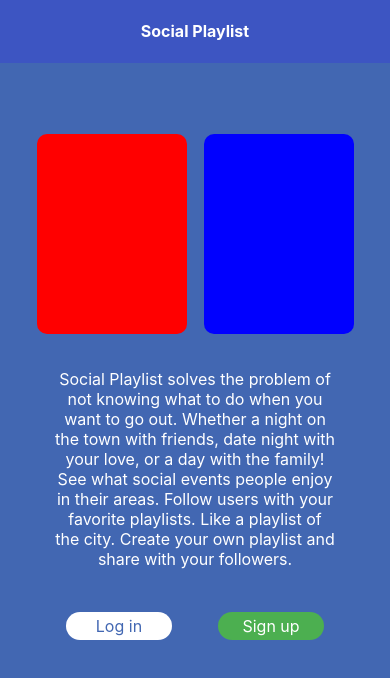
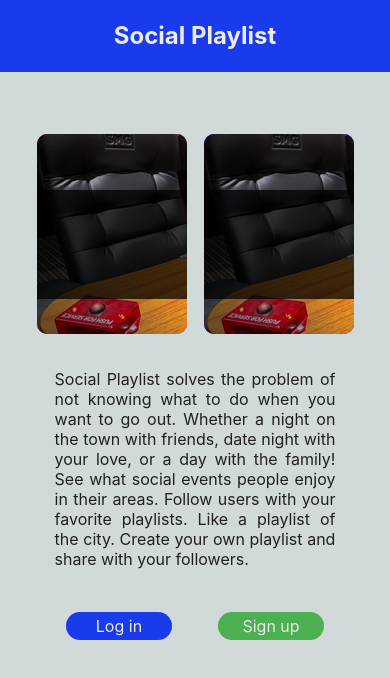
Before and after one commit to zeecelest/livelist-client, a React (Create React App) app: page / in a window 390 px wide. Shown: the top 678 px of the page. Built offline with nearby package versions, Linux system fonts and the light colour scheme; no server answers.

Commit message:
styling of landing, login, and most of userdashboard is done for mobile

```diff
--- a/src/components/App/App.css
+++ b/src/components/App/App.css
@@ -1,33 +1,30 @@
 :root{
-  --color-background: #4267b2;
+  --color-background: #EBEBEB;
+  --color-midColor: #D2D9D9;
+  --color-highlight:#1A3BEB;
+  --color-body:#21201f;
+  --color-newButton:#4caf50;
+  --color-darkMid:#817C7C;
 }
-
-
-
+*{
+  box-sizing: border-box;
+}
 
 .App {
   text-align: center;
 }
 
 body {
-  background-color: var(--color-background);
+  background-color: var(--color-midColor);
   min-height: 100vh;
   display: flex;
   flex-direction: column;
   align-items: center;
   justify-content: center;
   font-size: 1rem;
-  color: black;
+  color: var(--color-midColor);
   padding-left: 5%;
   padding-right: 5%;
-}
-
-.App-link {
-  color: #61dafb;
-}
-.h1 {
-  color: lightblue;
-  font-size: 2rem;
 }
 a{
   text-decoration: none;
--- a/src/components/Header/Header.css
+++ b/src/components/Header/Header.css
@@ -1,21 +1,21 @@
 .titleLink{
     text-decoration: none;
-    color: white;
+    color: var(--color-background);
     align-self: flex-start;
+    font-size: 1.5rem;
 }
 .logoutLink{
-    color: white;
-    align-self: flex-end;
+    color: var(--color-background);
 }
 .headerContainer{
-    background-color: rgba(52, 42, 232, 0.281);
+    background-color: var(--color-highlight);
     width:100%;
     position: absolute;
     top: 0;
     left: 0;
     display:flex;
     flex-direction: row;
-    justify-content: space-evenly;
-    align-items: flex-end;
+    justify-content: space-around;
+    align-items: center;
     align-content: flex-start;
 }
--- a/src/components/LandingPage/LandingPage.css
+++ b/src/components/LandingPage/LandingPage.css
@@ -1,9 +1,9 @@
 @media(max-width: 500px) {
   .nav-login {
     text-decoration: none;
-    color: #4267b2;
+    color: var(--color-background);
     margin-top: 2%;
-    background-color: white;
+    background-color: var(--color-highlight);
     border-radius: 25px;
     width: 30%;
     line-height: 1.75rem;
@@ -11,9 +11,9 @@
   }
   .nav-signup {
     text-decoration: none;
-    color: white;
+    color: var(--color-background);
     margin-top: 2%;
-    background-color: #4caf50;
+    background-color: var(--color-newButton);
     border-radius: 25px;
     width: 30%;
     line-height: 1.75rem;
@@ -27,14 +27,16 @@
     margin-top: 10%;
   }
   .descBody {
-    color: white;
+    color: var(--color-body);
     margin-left: 10%;
+    text-align: justify;
     margin-right: 10%;
     margin-top: 10%;
   }
   .examplesContainer {
     margin-top: -20%;
     display: flex;
+    max-width: 100vw;
     justify-content: space-evenly;
   }
   .ex01 {
@@ -42,12 +44,23 @@
     height: 200px;
     background-color: red;
     border-radius: 10px;
+    overflow: hidden;
   }
+  .img01{
+    margin-left: -50px;
+    margin-top: -30px;
+  }
+  .img02{
+    margin-left: -50px;
+    margin-top: -30px;
+  }
+
   .ex02 {
     width: 150px;
     height: 200px;
     background-color: blue;
     border-radius: 10px;
+    overflow:hidden;
   }
   .mobile-view {
     display: flex;
@@ -58,3 +71,6 @@
 li {
   list-style: none;
 }
+.examplesContainer{
+
+}
--- a/src/components/LandingPage/LandingPage.js
+++ b/src/components/LandingPage/LandingPage.js
@@ -1,6 +1,7 @@
 import React, { Component } from "react";
 import "./LandingPage.css";
 import LoginForm from "../../components/LoginForm/LoginForm";
+import exampleImg from '../Assets/iconBackground.png';
 
 class LandingPage extends Component {
   constructor() {
@@ -48,8 +49,12 @@ class LandingPage extends Component {
     return (
       <>
         <div className="examplesContainer">
-          <div className="ex01"></div>
-          <div className="ex02"></div>
+          <div className="ex01">
+        <img src={exampleImg} alt='example background'  className='img01'/>
+          </div>
+          <div className="ex02">
+          <img src={exampleImg} alt='example background'  className='img02'/>
+          </div>
         </div>
         <section className="descContainer">
           <p className="descBody">
--- a/src/components/ListByTags/ListByTags.css
+++ b/src/components/ListByTags/ListByTags.css
@@ -1,3 +1,4 @@
+@media(max-width: 400px){
 .filtered {
     margin: 0;
     margin-bottom: 5%;
@@ -15,20 +16,26 @@
     margin-right: auto;
 }
 #filterForm{
-    color: white;
+    color: var(--color-highlight);
     margin-top: 5%;
 }
 .filterButton{
-    color: #4267b2;
+    color: var(--color-body);
     order: 2;
     border-radius: 5px;
 }
 .filterField{
     text-align: right;
+    width: 50%;
 }
+
+.filterField::placeholder{
+    color: var(--color-midColor);
+}
+
 .filterFormTitle{
     margin-top: 0;
-    margin-bottom: 0;
+    margin-bottom: 5%;
 }
 .filterButtonContainer{
     display: flex;
@@ -37,3 +44,15 @@
 .newPlaylistButtonText{
     color:white;
 }
+.filteredListName{
+    color: var(--color-body);
+    cursor: pointer;
+    margin-bottom: 2%;
+}
+.filteredListTag{
+    color: var(--color-darkMid);
+    cursor: pointer;
+    margin-top: 0;
+}
+
+}
--- a/src/components/ListByTags/ListByTags.js
+++ b/src/components/ListByTags/ListByTags.js
@@ -49,9 +49,9 @@ export class ListByTags extends Component {
         return (
           <div key={Math.random()} className="listItem filtered">
             <Link to={`/list/${list.id}`}>
-              <h4>{list.name}</h4>
+              <h4 className='filteredListName'>{list.name}</h4>
             </Link>
-            <p>{list.tags}</p>
+            <p className='filteredListTag'>{list.tags}</p>
           </div>
         );
       });
@@ -60,7 +60,7 @@ export class ListByTags extends Component {
         return (
           <div key={Math.random()} className="listItem filtered">
             <Link to={`/list/${list.id}`} >
-              <h4>{list.name}</h4>
+              <h4 className='filteredListName'>{list.name}</h4>
             </Link>
             <p>{list.tags}</p>
           </div>
--- a/src/components/LoginForm/LoginForm.css
+++ b/src/components/LoginForm/LoginForm.css
@@ -1,22 +1,20 @@
-@media (max-width: 500) {
+@media (max-width: 500px) {
   .loginForm {
-    color: #4267b2;
-    background-color: white;
+    color: var(--color-body);
+    background-color: var(--color-midColor);
     border-radius: 0;
-  }
-  .loginTitle {
-    color: white;
   }
   #login-username-input {
     border-radius: 5px;
-    background-color: rgb(241, 241, 241);
+    background-color: var(--color-background);
   }
   #login-password-input {
     border-radius: 5px;
-    background-color: rgb(241, 241, 241);
+    background-color: var(--color-background);
   }
   .loginTitle {
     margin-top: 0;
-    margin-bottom: 5%;
+    margin-bottom: 10%;
+    color: var(--color-highlight)
   }
 }
--- a/src/components/UserLists/userLists.css
+++ b/src/components/UserLists/userLists.css
@@ -6,8 +6,8 @@
     margin-left: auto;
     margin-right:auto;
     display: flex;
-    width: 75%;
-    max-width: 75vw;
+    width: 90vw;
+    max-width: 90vw;
     flex-direction: column;
    padding: .5rem 1rem;
 }
@@ -35,9 +35,6 @@
     justify-content: center;
     align-items: center;
 }
-::-webkit-scrollbar{
-    background-color: transparent;
-}
 .userListItem{
     max-width: 100px;
 }
--- a/src/routes/UserDashboard/UserDashboardRoute.js
+++ b/src/routes/UserDashboard/UserDashboardRoute.js
@@ -5,6 +5,7 @@ import UserApiService from "../../services/lists-api-service";
 import UserLists from "../../components/UserLists/userLists";
 import ListByTags from "../../components/ListByTags/ListByTags";
 import loadingAnimation from '../../components/Assets/loadingAnimation.gif';
+import './UserDashboard.css';
 
 export class UserDashboardRoute extends Component {
   static contextType = PlayListContext;
```
Also changed, not shown: src/routes/UserDashboard/UserDashboard.css (added).
